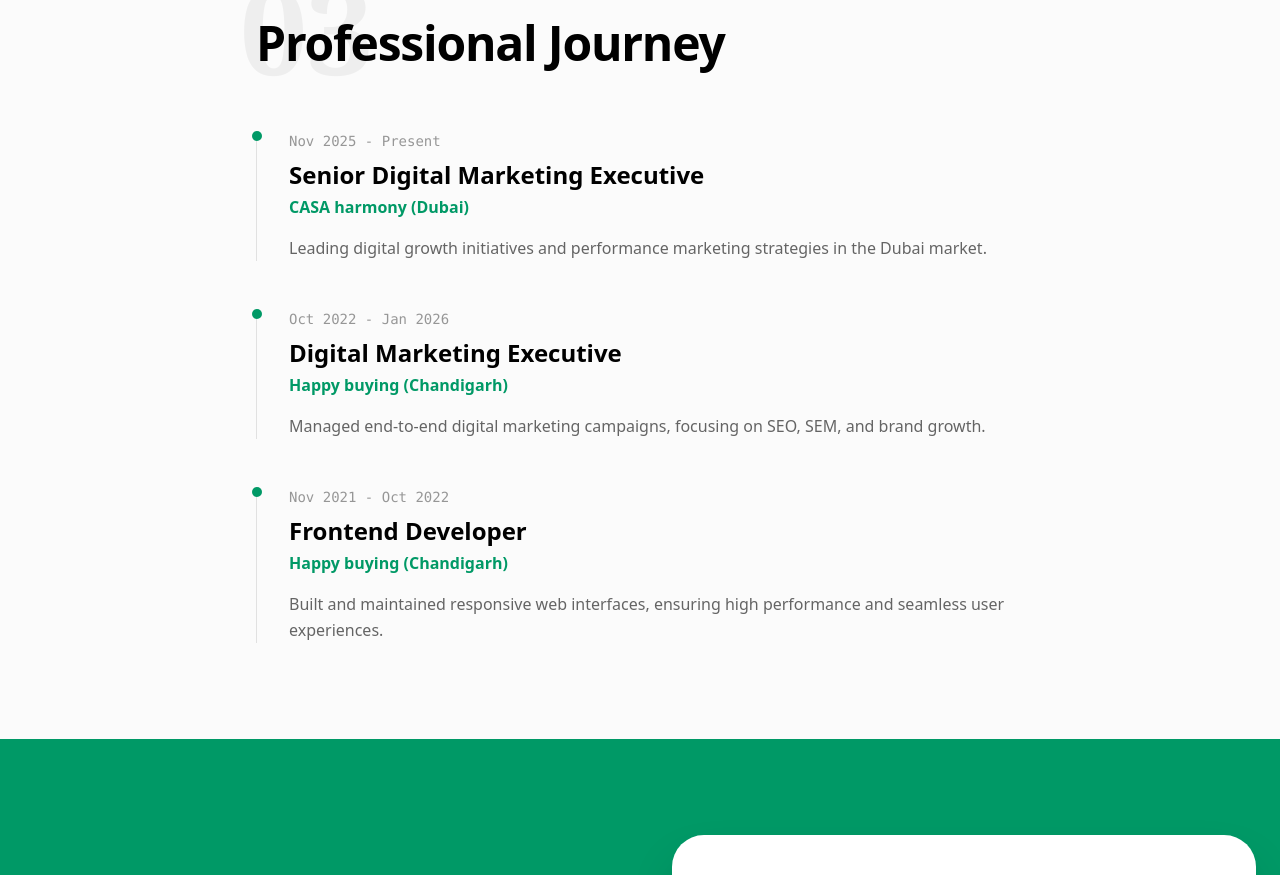
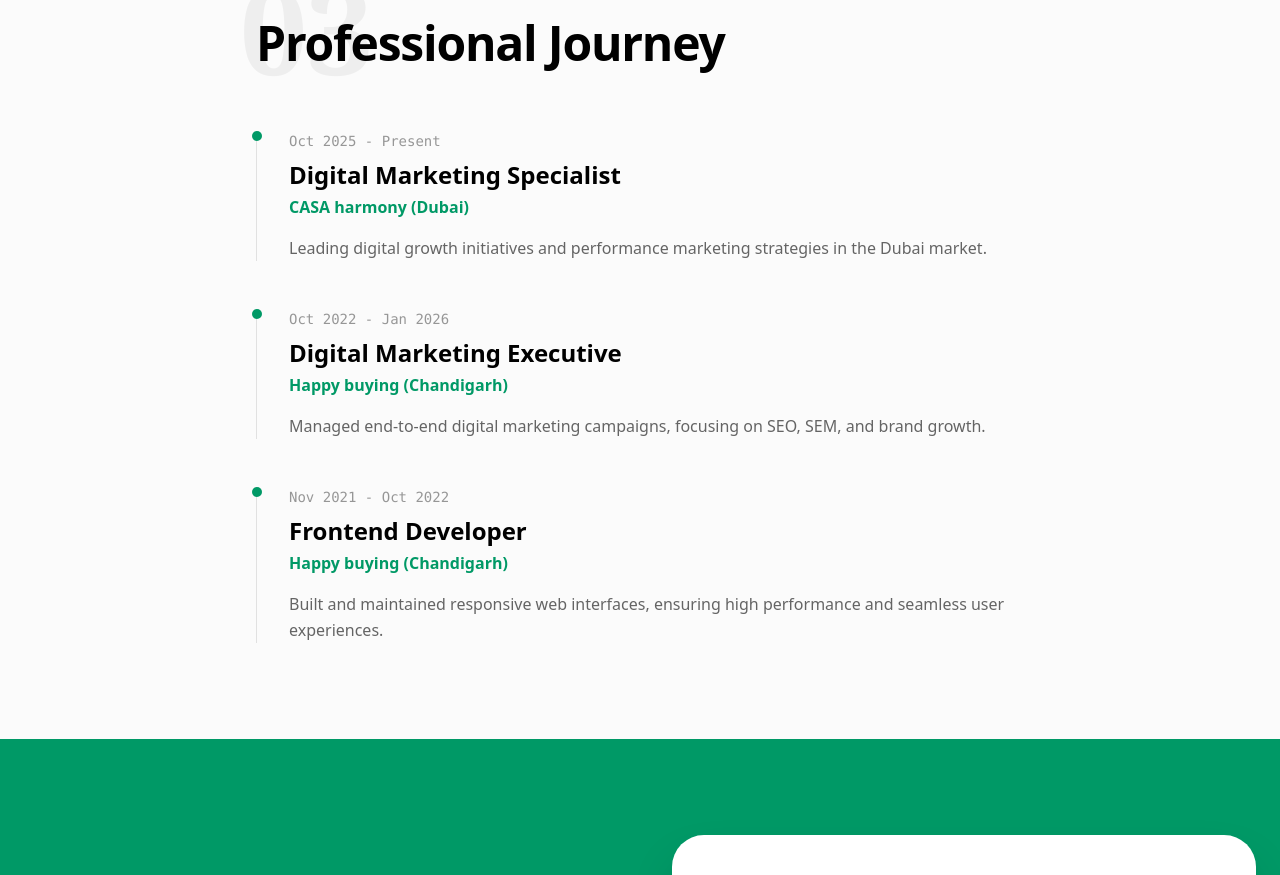
Before and after one commit to Himanshu1622/Portfolio, a React (Vite) app: page / in a window 1280 px wide. Shown: the part 2900-3775 px from the top of the page. Built offline with nearby package versions, Linux system fonts and the light colour scheme.

Commit message:
change Designation

```diff
--- a/src/App.tsx
+++ b/src/App.tsx
@@ -63,9 +63,9 @@ const PROJECTS: Project[] = [
 
 const EXPERIENCES: Experience[] = [
   {
-    role: "Senior Digital Marketing Executive",
+    role: "Digital Marketing Specialist",
     company: "CASA harmony (Dubai)",
-    period: "Nov 2025 - Present",
+    period: "Oct 2025 - Present",
     description: "Leading digital growth initiatives and performance marketing strategies in the Dubai market."
   },
   {
```
